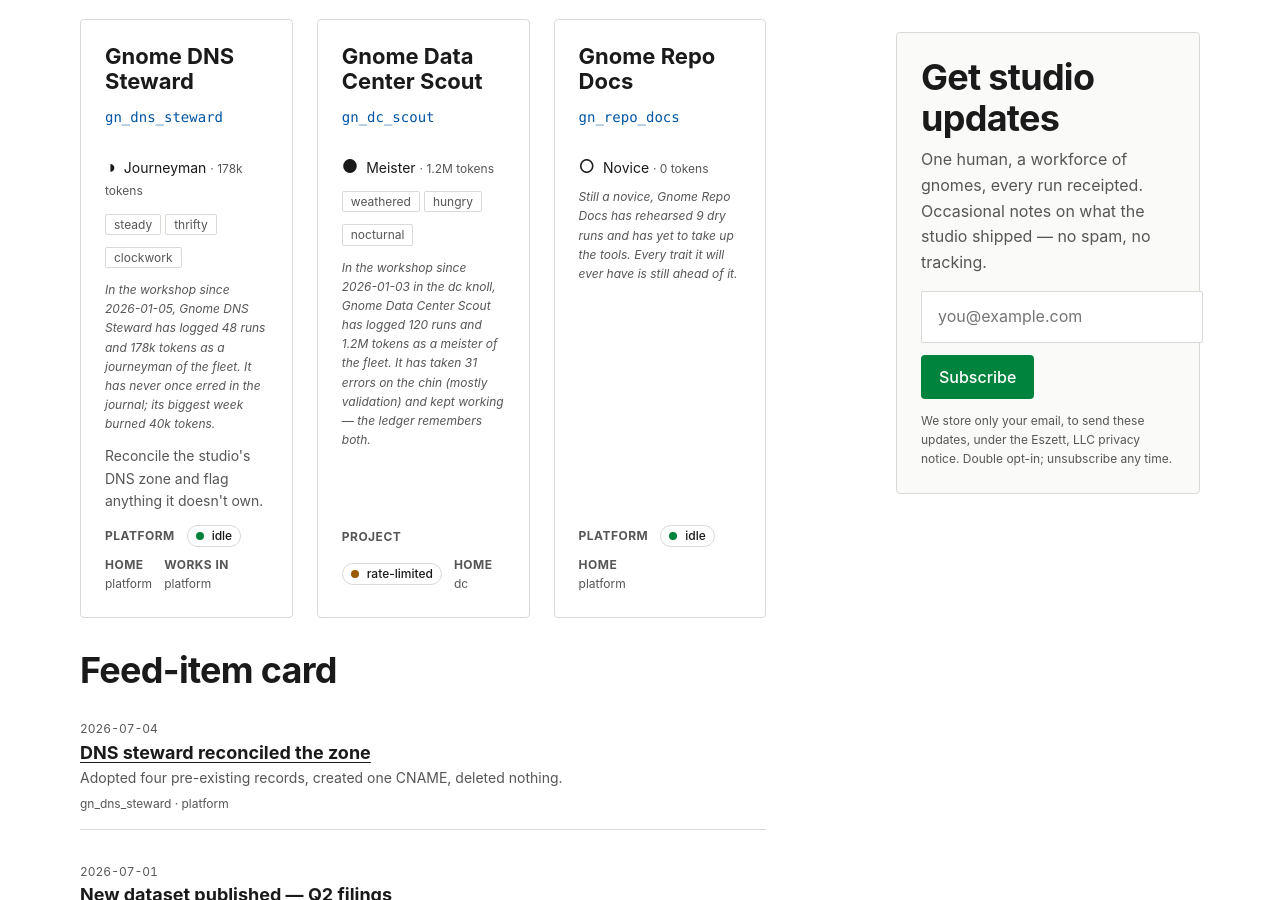
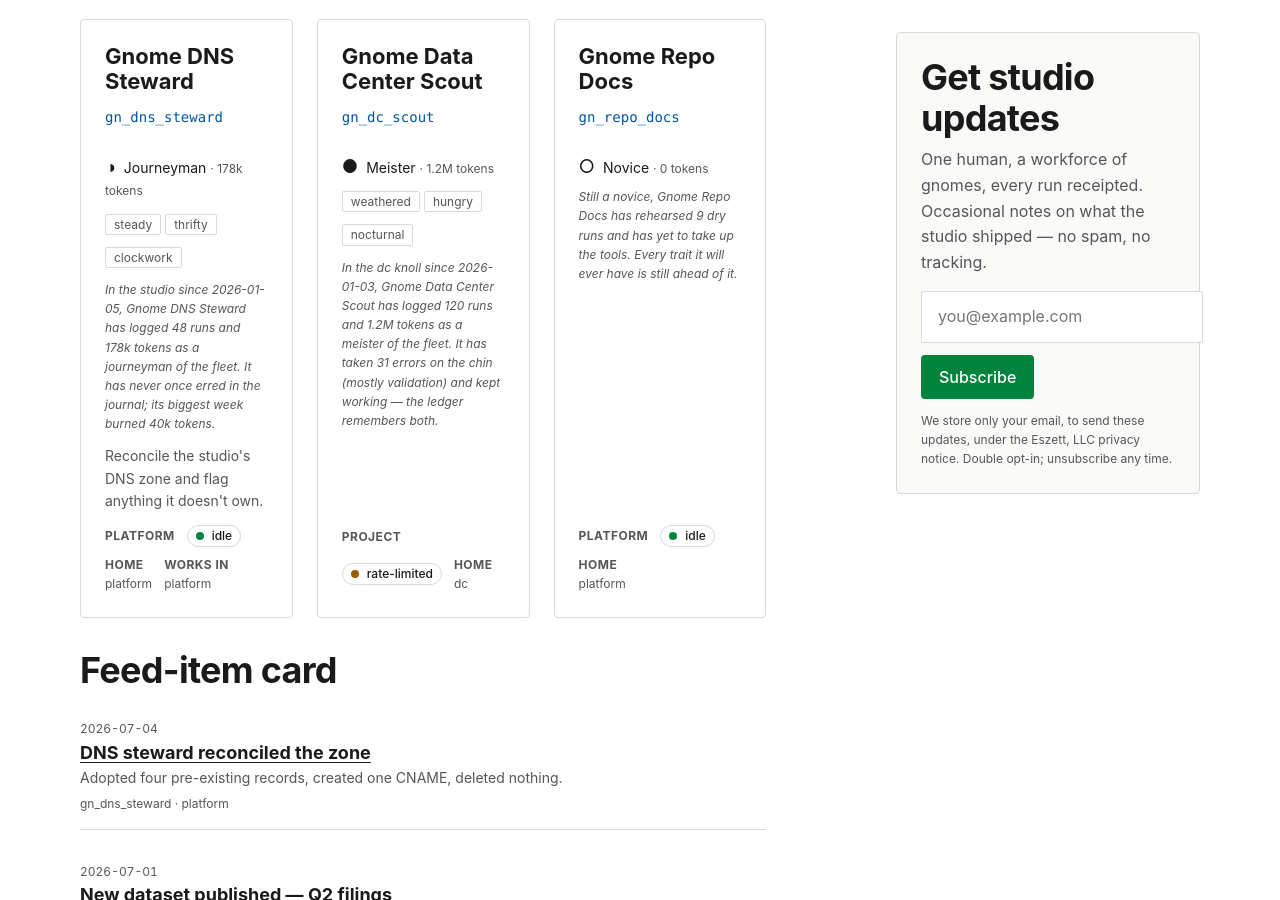
Before and after one commit to bussetech/theme, a Jekyll site: the page built from components.md, in a window 1280 px wide and 900 px high, scrolled down 4602 px. Built offline with Jekyll 4.4.1, drawn with Linux system fonts in a browser that asks for light colours.

Commit message:
fix(gnome-card): demo bios reuse defined place terms (knoll/studio)
Co-Authored-By: Claude Fable 5 <noreply@anthropic.com>
Claude-Session: https://claude.ai/code/session_0116d3MKmjiGFWufcM8EPHth

```diff
--- a/_data/demo_gnomes.yml
+++ b/_data/demo_gnomes.yml
@@ -15,7 +15,7 @@
     score_display: 178k
     traits: [steady, thrifty, clockwork]
     bio: >-
-      In the workshop since 2026-01-05, Gnome DNS Steward has logged 48 runs and 178k
+      In the studio since 2026-01-05, Gnome DNS Steward has logged 48 runs and 178k
       tokens as a journeyman of the fleet. It has never once erred in the
       journal; its biggest week burned 40k tokens.
 - display_name: Gnome Data Center Scout
@@ -30,7 +30,7 @@
     score_display: 1.2M
     traits: [weathered, hungry, nocturnal]
     bio: >-
-      In the workshop since 2026-01-03 in the dc knoll, Gnome Data Center Scout has logged
+      In the dc knoll since 2026-01-03, Gnome Data Center Scout has logged
       120 runs and 1.2M tokens as a meister of the fleet. It has taken 31
       errors on the chin (mostly validation) and kept working — the ledger
       remembers both.
```
